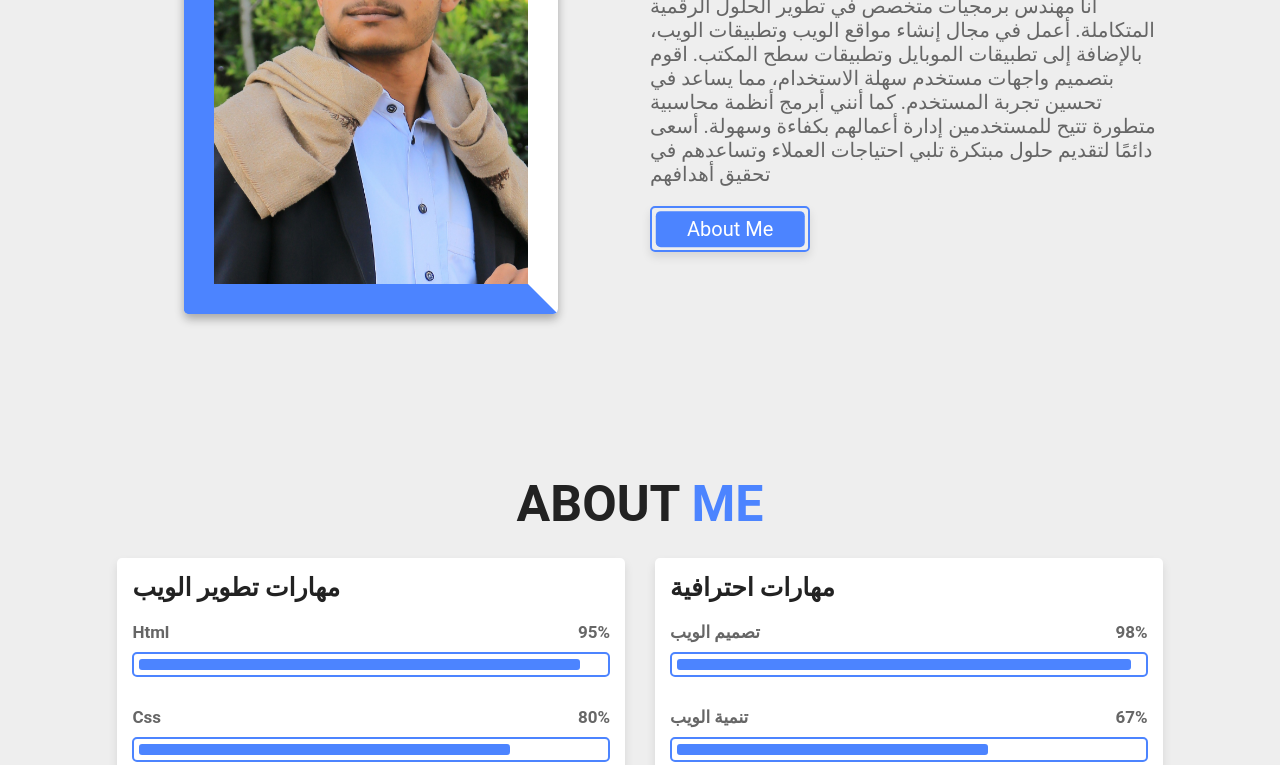
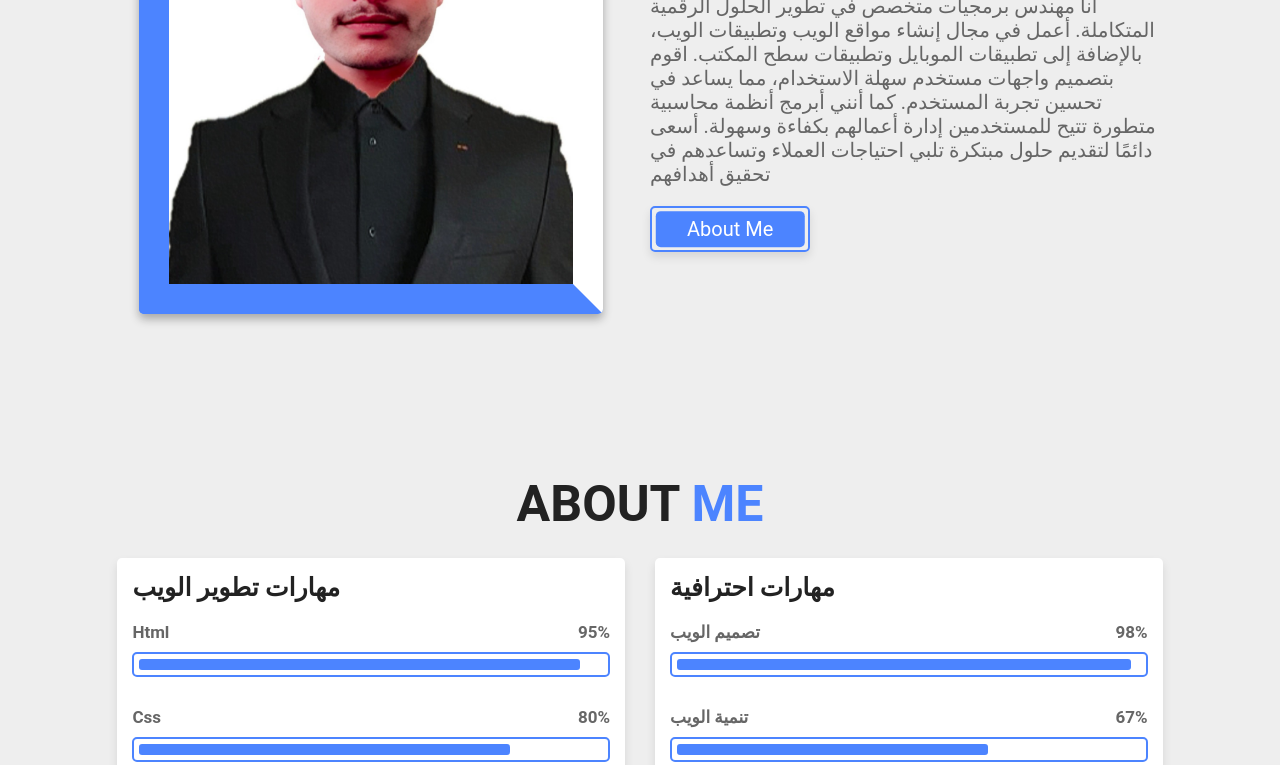
Before and after one commit to hossamalsaydy/Eng-Hossam.Com, a plain HTML site: page index.html in a window 1280 px wide. Shown: the part 335-1100 px from the top of the page. Drawn offline with nearby package versions, Linux system fonts and the light colour scheme.

Commit message:
index.html

```diff
--- a/index.html
+++ b/index.html
@@ -40,7 +40,7 @@
 <section class="home" id="home">
 
     <div class="image">
-        <img src="main-img.jpg" alt="">
+        <img src="hossam.jpg" alt="">
     </div>
 
     <div class="content">
```
